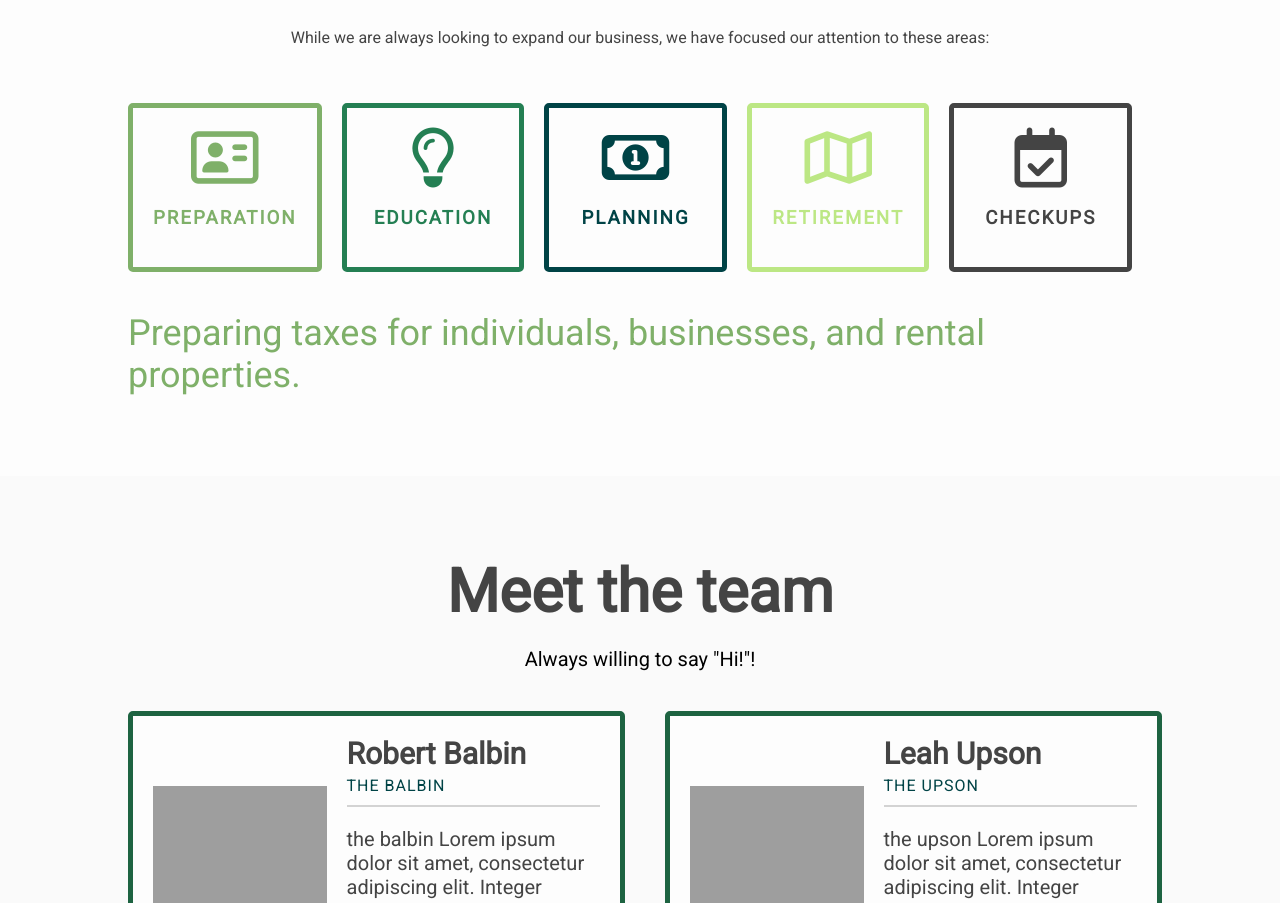
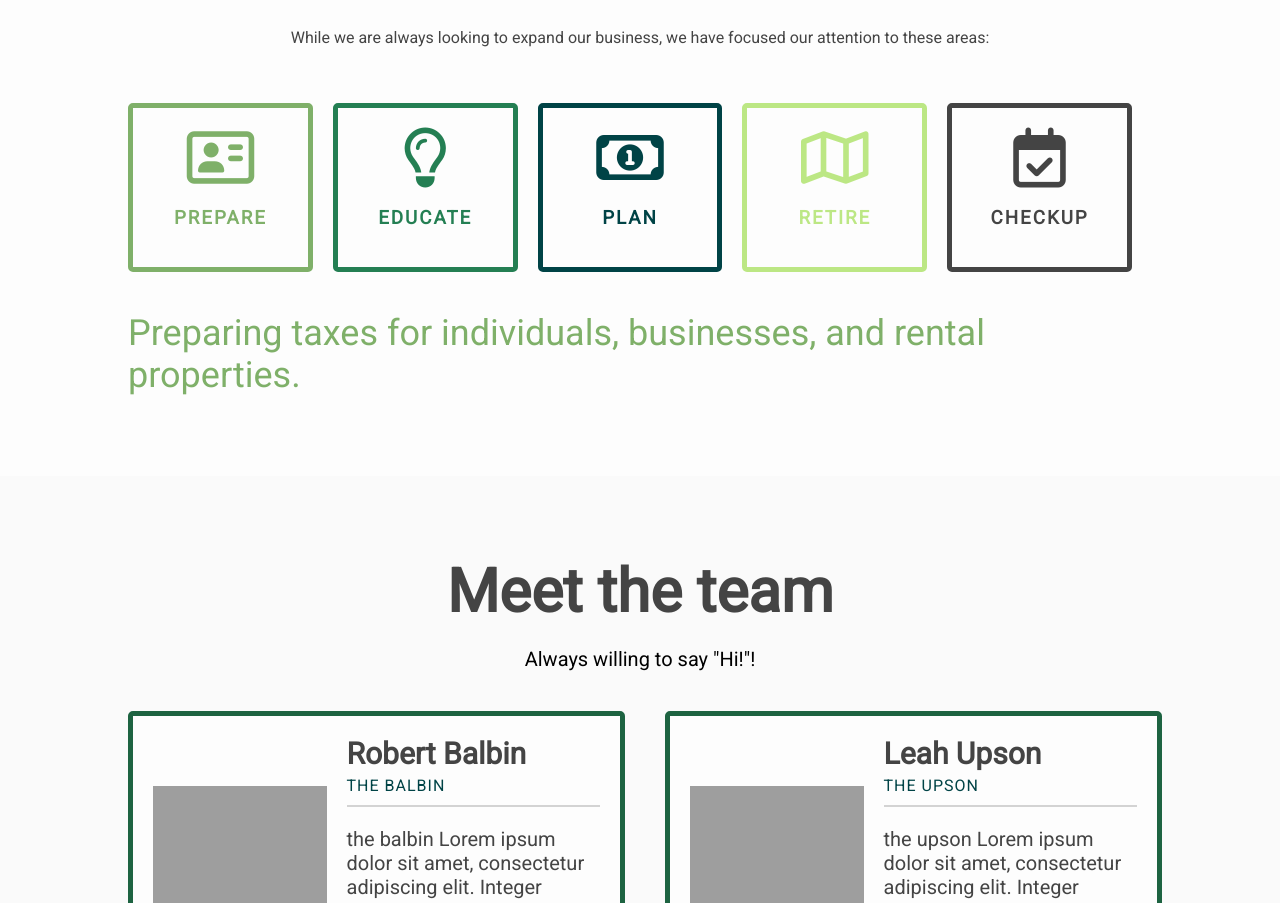
Before and after one commit to kevinphanle/Balbin-and-Upson, a React (Create React App) app: page / in a window 1280 px wide. Shown: the part 939-1842 px from the top of the page. Built offline with nearby package versions, Linux system fonts and the light colour scheme; grey boxes are pictures that could not be loaded.

Commit message:
got rid of hover state

```diff
--- a/src/components/contact/contact.jsx
+++ b/src/components/contact/contact.jsx
@@ -37,7 +37,7 @@ function Contact(props) {
 
   let complete =
     <div className="sent-confirmation">
-      Sent! Thank you!
+      <p> Sent! Thank you!</p>
       <img src={bert} alt=""/>
     </div>
 
--- a/src/components/frontpage/card.jsx
+++ b/src/components/frontpage/card.jsx
@@ -10,6 +10,8 @@ function Card(props) {
   const change = (i) => {
     props.callback(i);
   }
+
+  let styles;
 
   let regularStyle = {
     border: "5px solid" + card.color,
@@ -32,18 +34,25 @@ function Card(props) {
     }
   }
 
+  if (isHovered) {
+    styles = hoverStyle;
+  } else {
+    styles = regularStyle;
+  }
+
   return (
     <li
       className="card"
-      onMouseOver={() => change(props.num)}
+      onMouseEnter={() => change(props.num)}
+      onFocus={() => styles = hoverStyle}
       ref={hoverRef}
-      style={isHovered ? hoverStyle : regularStyle}
+      style={styles}
     >
       <i
         className={'far fa-' + card.icon}
-        style={isHovered ? hoverStyle.icon : regularStyle.icon}
+        style={styles.icon}
       ></i>
-      <h3 style={isHovered ? hoverStyle.text : regularStyle.text }>{card.title}</h3>
+      <h3 style={styles.text }>{card.title}</h3>
 
     </li>
   )
--- a/src/components/frontpage/servicecardObjects.js
+++ b/src/components/frontpage/servicecardObjects.js
@@ -1,31 +1,31 @@
 
 let cards = [
   {
-    "title": "Preparation",
+    "title": "Prepare",
     "description": "Preparing taxes for individuals, businesses, and rental properties.",
     "icon": "address-card",
     "color": '#7FB069'
   },
   {
-    "title": "Education",
+    "title": "Educate",
     "description": "Giving knowledge to people who need it.",
     "icon": "lightbulb",
     "color": '#247f53'
   },
   {
-    "title": "Planning",
+    "title": "Plan",
     "description": "Planning the taxes long term.",
     "icon": "money-bill-alt",
     "color": '#004346'
   },
   {
-    "title": "Retirement",
+    "title": "Retire",
     "description": "Planning the taxes for retirement.",
     "icon": "map",
     "color": '#BCE784'
   },
   {
-    "title": "Checkups",
+    "title": "Checkup",
     "description": "Checking up every quarter.",
     "icon": "calendar-check",
     "color": '#444'
--- a/src/styles/App.scss
+++ b/src/styles/App.scss
@@ -211,7 +211,9 @@ body {
       position: relative;
 
       .card {
-        width: 300px;
+        min-width: 100px;
+        // max-width: 200px;
+        width: 100%;
         margin-right: 20px;
         padding: 20px;
         display: flex;
@@ -588,9 +590,13 @@ body {
   padding: 20px;
   font-size: $fontsize * 2;
   width: 500px;
-  margin: auto;
+  margin:auto;
   background: #7FB069;
   color: white;
+
+  p {
+    margin: 0 auto 40px;
+  }
 
   img {
     width: 100%;
```
